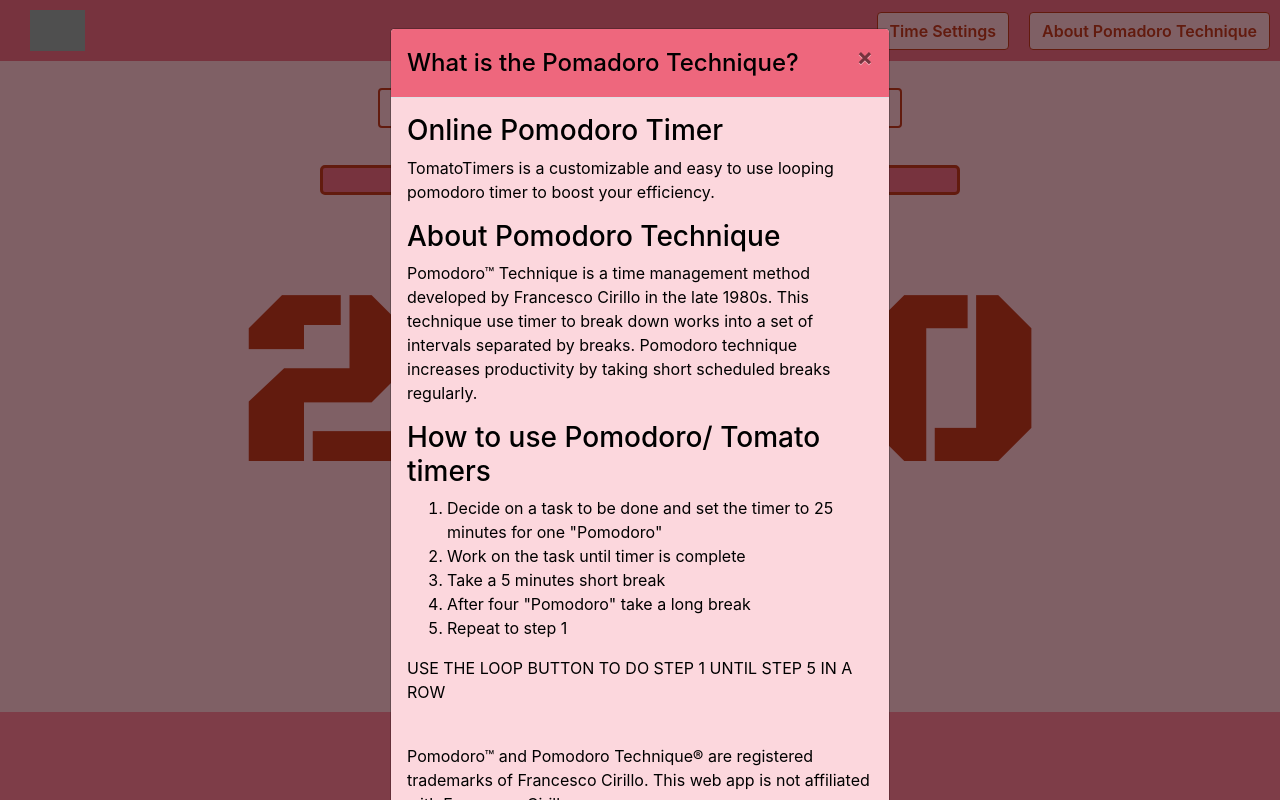
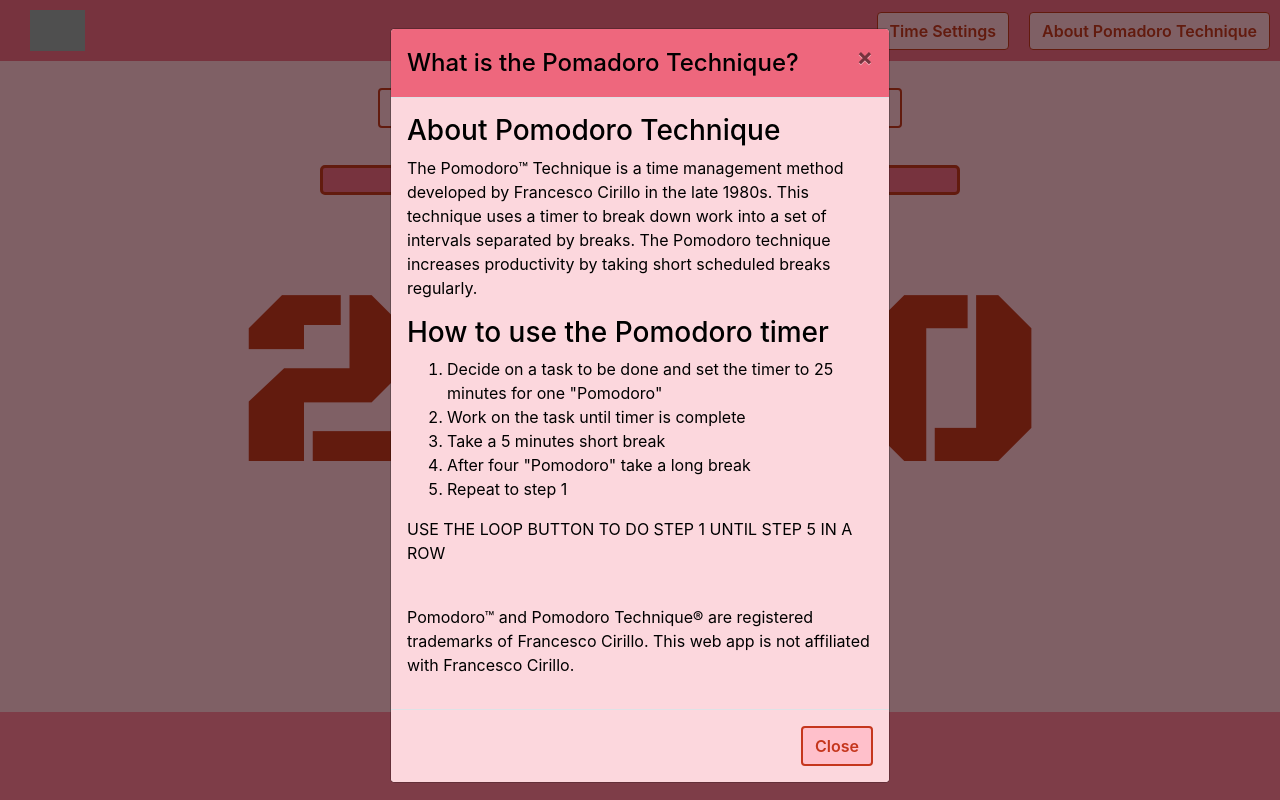
Before and after one commit to MaxwellWehner/PomodoroTimer, a React (Create React App) app: page / in a window 1280 px wide. Both pictures are taken after a click on the button "About Pomadoro Technique". Built offline with nearby package versions, Linux system fonts and the light colour scheme; grey boxes are pictures that could not be loaded.

Commit message:
deleted unnecessary text

```diff
--- a/src/components/AboutModal.js
+++ b/src/components/AboutModal.js
@@ -19,20 +19,15 @@
           <Modal.Title>What is the Pomadoro Technique?</Modal.Title>
         </Modal.Header>
         <Modal.Body>
-          <h3>Online Pomodoro Timer</h3>
-          <p>
-            TomatoTimers is a customizable and easy to use looping pomodoro
-            timer to boost your efficiency.
-          </p>
           <h3>About Pomodoro Technique</h3>
           <p>
-            Pomodoro™ Technique is a time management method developed by
-            Francesco Cirillo in the late 1980s. This technique use timer to
-            break down works into a set of intervals separated by breaks.
+            The Pomodoro™ Technique is a time management method developed by
+            Francesco Cirillo in the late 1980s. This technique uses a timer to
+            break down work into a set of intervals separated by breaks. The
             Pomodoro technique increases productivity by taking short scheduled
             breaks regularly.
           </p>
-          <h3>How to use Pomodoro/ Tomato timers</h3>
+          <h3>How to use the Pomodoro timer</h3>
           <ol>
             <li>
               Decide on a task to be done and set the timer to 25 minutes for
```
